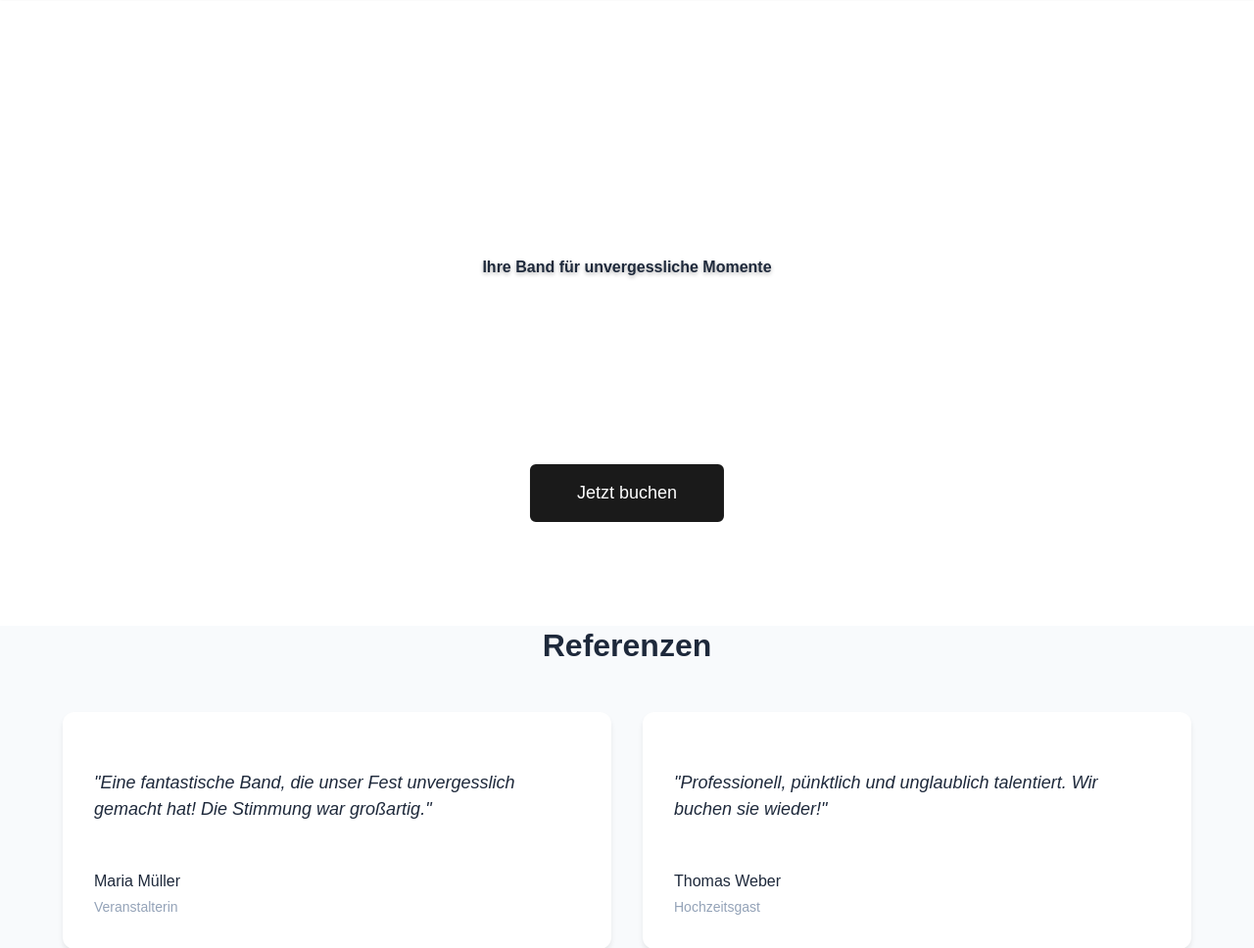
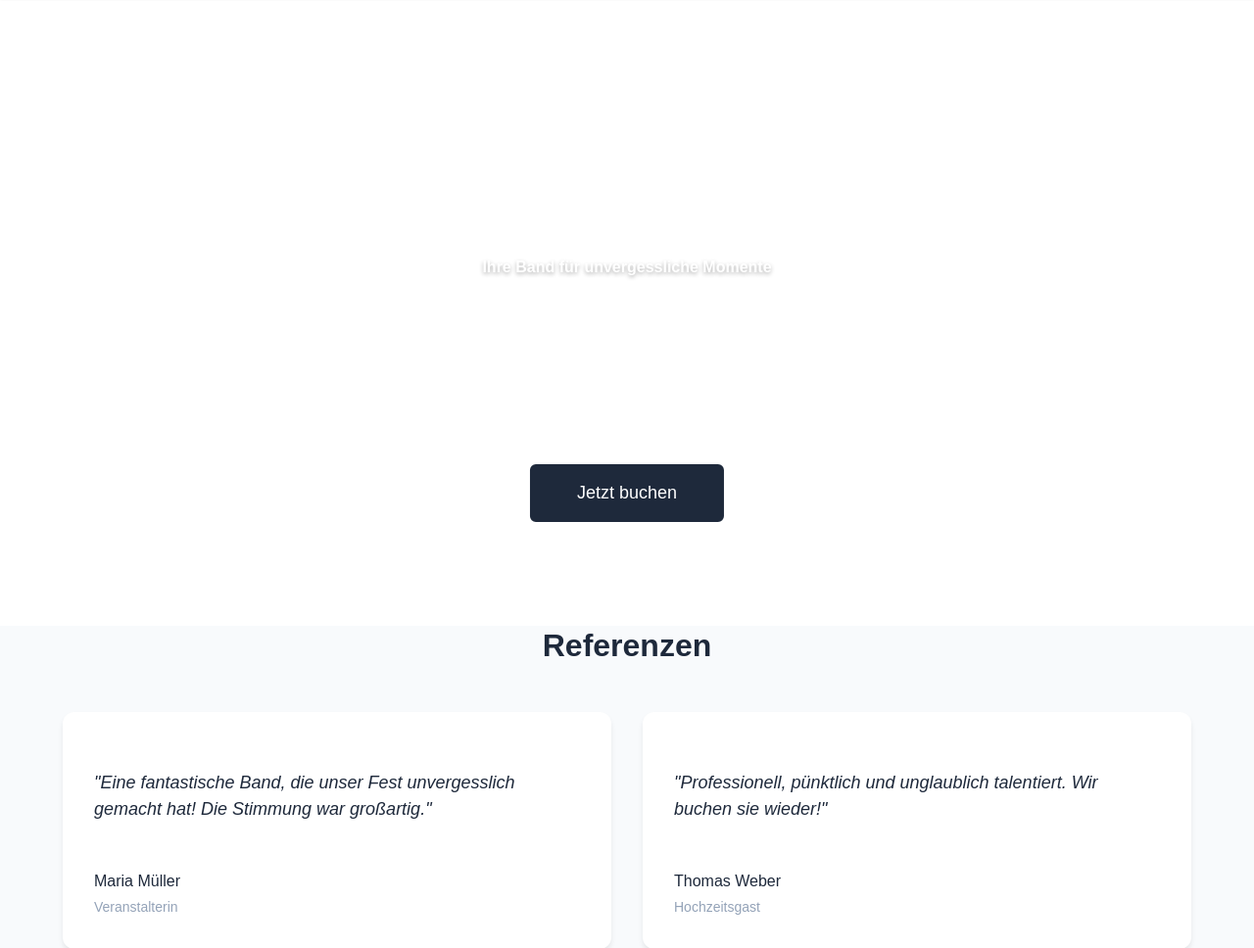
Before and after one commit to Zumgugger/zumgugger.ch, a FastAPI app: page / in a window 1280 px wide. Shown: the part 65-1033 px from the top of the page at 98% size. Run offline with FastAPI, Linux system fonts and the light colour scheme; parts of the project's set-up code (start-up, migrations or seed data) failed here and were passed over; some libraries are stand-ins or nearby versions.

Commit message:
Fix contrast for public links and buttons

```diff
--- a/app/static/css/define.css
+++ b/app/static/css/define.css
@@ -6,17 +6,19 @@
 
 :root {
     /* Farben */
-    --color-primary: #ffffff;
-    --color-primary-dark: #ffffff;
-    --color-primary-light: #3b82f6;
+    --color-primary: #000000;
+    --color-primary-dark: #000000;
+    --color-primary-light: #525252;
     --color-secondary: #64748b;
     --color-accent: #f59e0b;
     --color-text: #1e293b;
     --color-text-light: #475569;
     --color-text-muted: #94a3b8;
+    --color-text-inverse: #ffffff;
     --color-bg: #ffffff;
     --color-bg-alt: #f8fafc;
     --color-bg-muted: #f1f5f9;
+    --color-bg-dark: #1e293b;
     --color-border: #e2e8f0;
     --color-success: #22c55e;
     --color-error: #ef4444;
```
